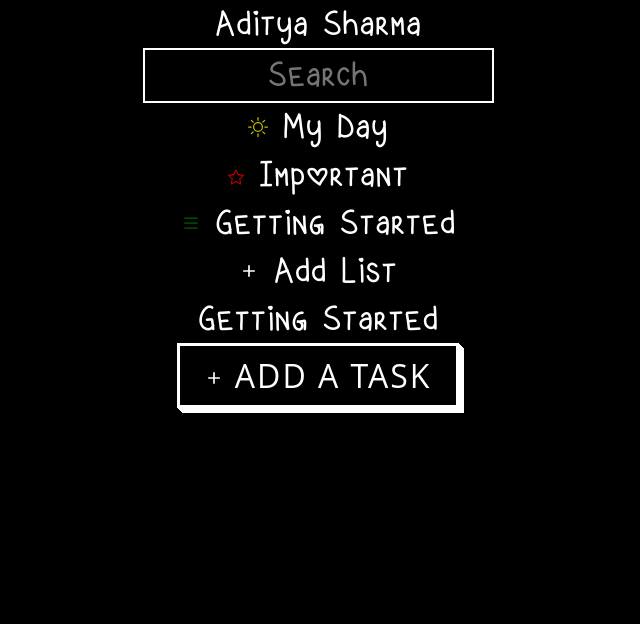
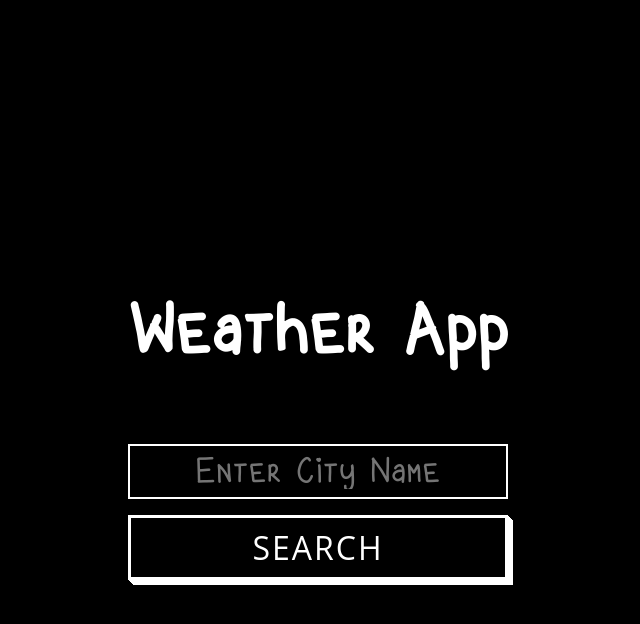
Before and after one commit to Annihilator544/Weather-App, a plain HTML site: page index.html in a window 1280 px wide. Shown: the whole page, without its empty margins (322-962 px from the left). Drawn offline with Linux system fonts and the light colour scheme; some packages are replaced by stand-ins of ours.

Commit message:
Add files via upload

```diff
--- a/index.html
+++ b/index.html
@@ -3,63 +3,24 @@
 <head>
     <meta charset="UTF-8">
     <meta name="viewport" content="width=device-width, initial-scale=1.0">
-    <title>To Do List</title>
+    <title>Weather App</title>
     <link rel="stylesheet" href="style.css">
     <link rel="icon" href="/Svgs&Images/logo.png" type="image/png">
+    <script src="https://maps.googleapis.com/maps/api/js?key=AIzaSyAeSLKGC-l-Snb-kOUigxqtXRgvPb84XFI&callback=Map123"></script>
 </head>
 <body>
+    <h1>
+        <div class="content">
+        <p>Weather App</p>
+        <label for="city" >
+            <input type="text" name="city" id="city" placeholder="Enter City Name">
+            <button onclick="Submit()">Search</button>
+        </label>
+        </div>
+    </h1>
+    <!-- <div id="map" style="width:300px;height:100vh;"></div> -->
+    <script src="script.js"></script>
 
-    <div class="sidebar">
-        <div class="Name">
-            Aditya Sharma
-        </div>
-        <div class="searchBar">
-            <form class="form-container" name="myForm" id="myFor" onsubmit="Search()" >
-            <input type="text" id="search" placeholder="Search">
-            </form>
-        </div>
-        <div class="lists">
-            <div class="item" id="1" onclick="LoadList(this.id)">
-                <span>
-                <svg xmlns="http://www.w3.org/2000/svg" width="20" height="20" fill="yellow" fill-opacity="75%" class="bi bi-brightness-high" viewBox="0 0 16 16">
-                    <path d="M8 11a3 3 0 1 1 0-6 3 3 0 0 1 0 6zm0 1a4 4 0 1 0 0-8 4 4 0 0 0 0 8zM8 0a.5.5 0 0 1 .5.5v2a.5.5 0 0 1-1 0v-2A.5.5 0 0 1 8 0zm0 13a.5.5 0 0 1 .5.5v2a.5.5 0 0 1-1 0v-2A.5.5 0 0 1 8 13zm8-5a.5.5 0 0 1-.5.5h-2a.5.5 0 0 1 0-1h2a.5.5 0 0 1 .5.5zM3 8a.5.5 0 0 1-.5.5h-2a.5.5 0 0 1 0-1h2A.5.5 0 0 1 3 8zm10.657-5.657a.5.5 0 0 1 0 .707l-1.414 1.415a.5.5 0 1 1-.707-.708l1.414-1.414a.5.5 0 0 1 .707 0zm-9.193 9.193a.5.5 0 0 1 0 .707L3.05 13.657a.5.5 0 0 1-.707-.707l1.414-1.414a.5.5 0 0 1 .707 0zm9.193 2.121a.5.5 0 0 1-.707 0l-1.414-1.414a.5.5 0 0 1 .707-.707l1.414 1.414a.5.5 0 0 1 0 .707zM4.464 4.465a.5.5 0 0 1-.707 0L2.343 3.05a.5.5 0 1 1 .707-.707l1.414 1.414a.5.5 0 0 1 0 .708z"/>
-                  </svg></span>
-                <span>My Day</span>
-            </div>
-            <div class="item" id="2" onclick="LoadList(this.id)">
-                <span>
-                    <svg xmlns="http://www.w3.org/2000/svg" width="16" height="16" fill="red"  fill-opacity="75%" class="bi bi-star" viewBox="0 0 16 16">
-                        <path d="M2.866 14.85c-.078.444.36.791.746.593l4.39-2.256 4.389 2.256c.386.198.824-.149.746-.592l-.83-4.73 3.522-3.356c.33-.314.16-.888-.282-.95l-4.898-.696L8.465.792a.513.513 0 0 0-.927 0L5.354 5.12l-4.898.696c-.441.062-.612.636-.283.95l3.523 3.356-.83 4.73zm4.905-2.767-3.686 1.894.694-3.957a.565.565 0 0 0-.163-.505L1.71 6.745l4.052-.576a.525.525 0 0 0 .393-.288L8 2.223l1.847 3.658a.525.525 0 0 0 .393.288l4.052.575-2.906 2.77a.565.565 0 0 0-.163.506l.694 3.957-3.686-1.894a.503.503 0 0 0-.461 0z"/>
-                      </svg></span>
-                <span>Important</span>
-            </div>
-            <div class="item" id="3" onclick="LoadList(this.id)">
-                <span>
-                    <svg xmlns="http://www.w3.org/2000/svg" width="20" height="20" fill="green" fill-opacity="75%" class="bi bi-list" viewBox="0 0 16 16">
-                        <path fill-rule="evenodd" d="M2.5 12a.5.5 0 0 1 .5-.5h10a.5.5 0 0 1 0 1H3a.5.5 0 0 1-.5-.5zm0-4a.5.5 0 0 1 .5-.5h10a.5.5 0 0 1 0 1H3a.5.5 0 0 1-.5-.5zm0-4a.5.5 0 0 1 .5-.5h10a.5.5 0 0 1 0 1H3a.5.5 0 0 1-.5-.5z"/>
-                      </svg></span>
-                <span>Getting Started</span>
-            </div>
-            <div class="addlist" onclick="createList()">
-                <svg xmlns="http://www.w3.org/2000/svg" width="20" height="20" fill="currentColor" viewBox="0 0 24 24"><title>plus</title><path d="M19,13H13V19H11V13H5V11H11V5H13V11H19V13Z" /></svg>
-                <span>Add List</span>
-            </div>
-        </div>
-    </div>
-    <div class="content">
-        <div class="Title">
-            Getting Started
-        </div>
-        <div class="addTask"></div>
-            <button onclick="addTask()">
-                <svg xmlns="http://www.w3.org/2000/svg" width="20" height="20" fill="currentColor" viewBox="0 0 24 24"><title>plus</title><path d="M19,13H13V19H11V13H5V11H11V5H13V11H19V13Z" /></svg>
-                Add a Task
-            </button>
-            <!-- <div class="footer">
-                <p id="footer"></p>
-            </div> -->
-    </div>
 
-    <script src="script.js"></script>
 </body>
 </html>
```
